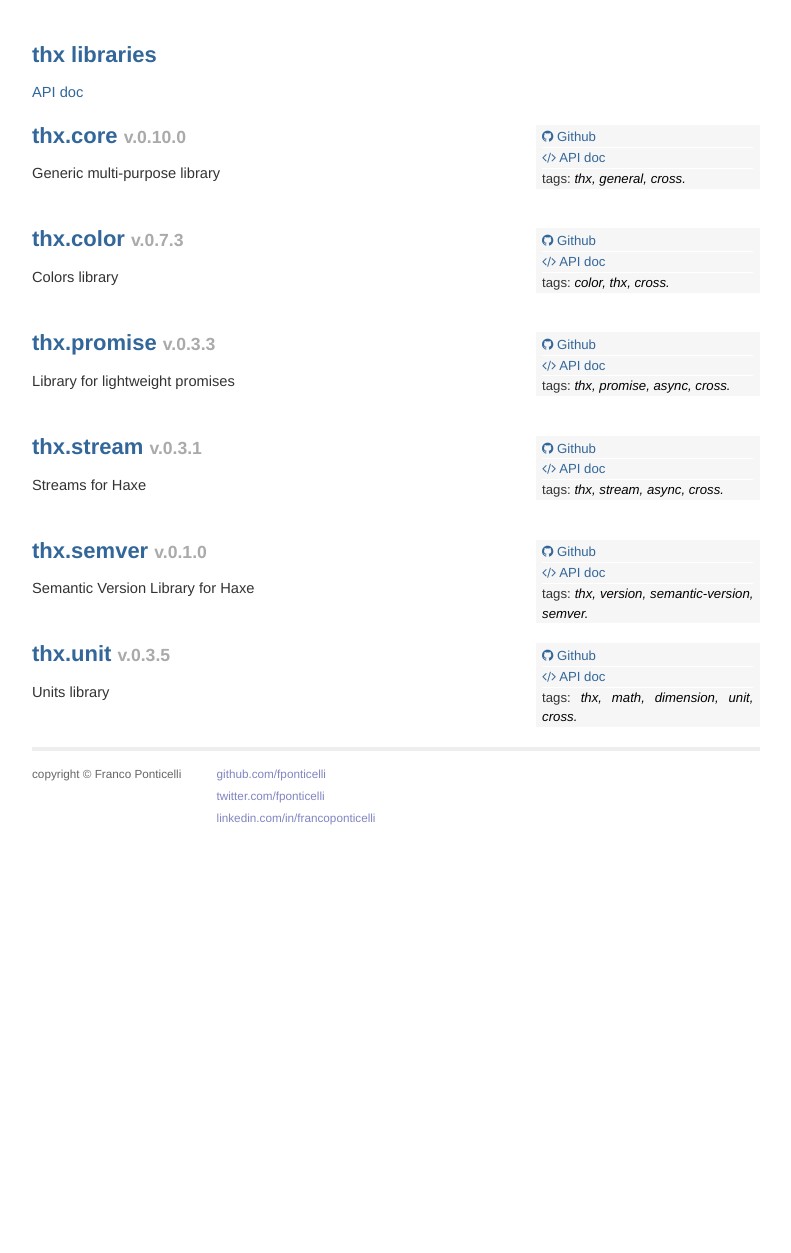
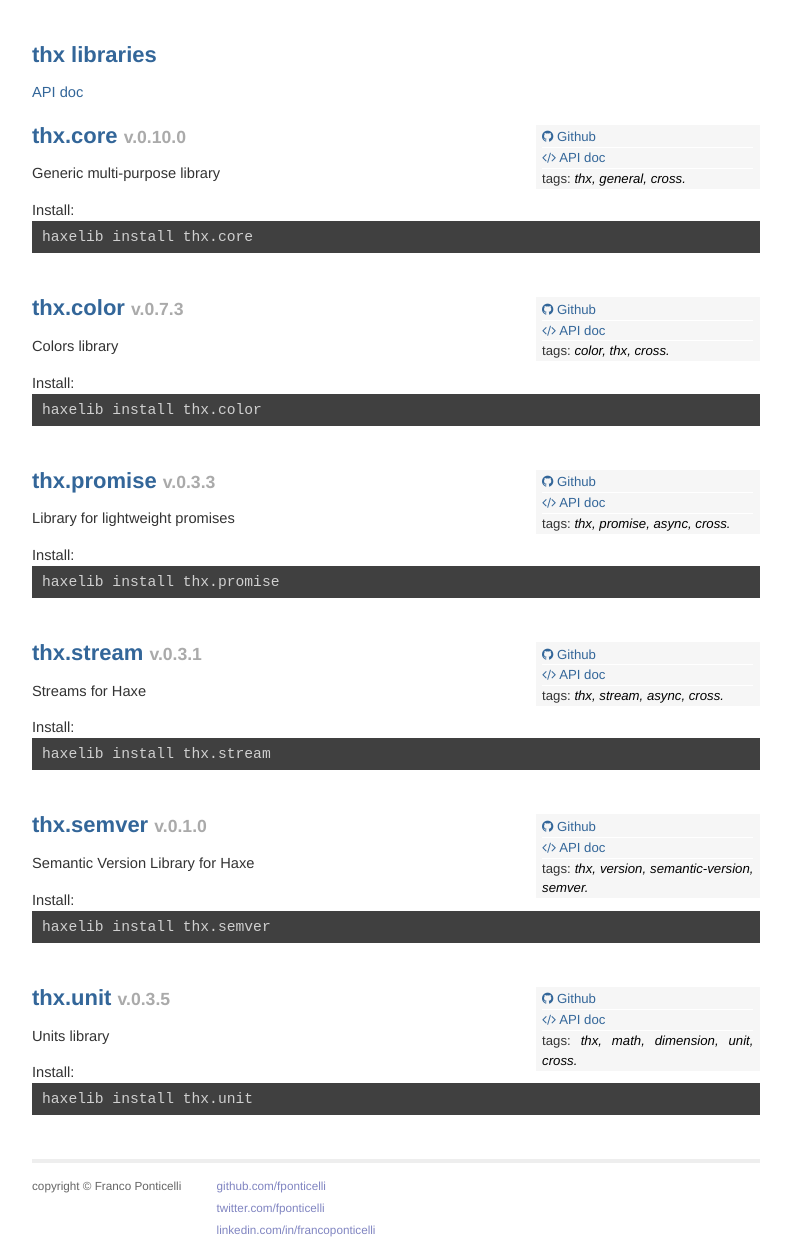
Before and after one commit to thxlib/thxlib.github.io, a Jekyll site: the page built from index.html, in a window 1280 px wide. Shown: the whole page, without its empty margins (244-1035 px from the left). Built offline with Jekyll 4.4.1, drawn with Linux system fonts in a browser that asks for light colours; Markdown is read by kramdown in place of the engine named in the settings; before the commit the page ends 944 px from its top, so only the background shows below that.

Commit message:
added haxelib install

```diff
--- a/index.html
+++ b/index.html
@@ -25,6 +25,9 @@ title: thx libraries
         </li>
       </ul>
       <p>{{ library.description }}</p>
+      <div>Install:
+        <div class="highlight"><pre><code>haxelib install {{ library.name }}</code></pre></div>
+      </div>
     </li>
     {% endfor %}
   </ul>
```
Also changed, not shown: 1 other file.
